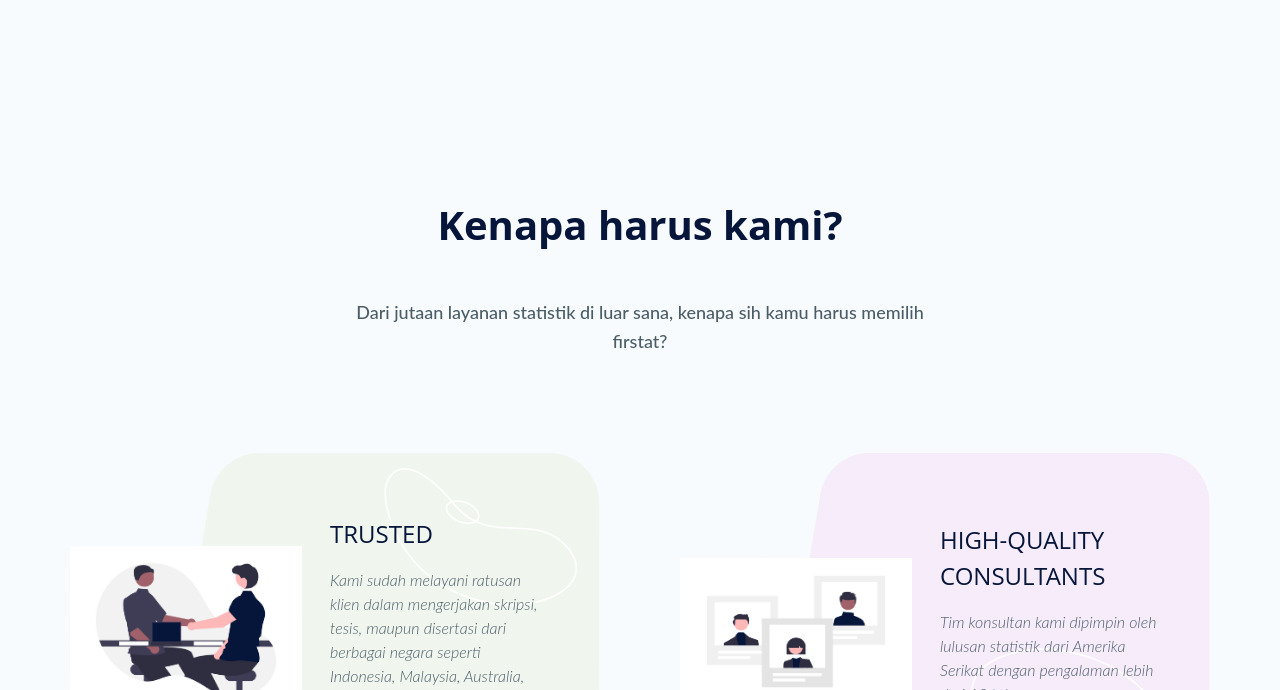
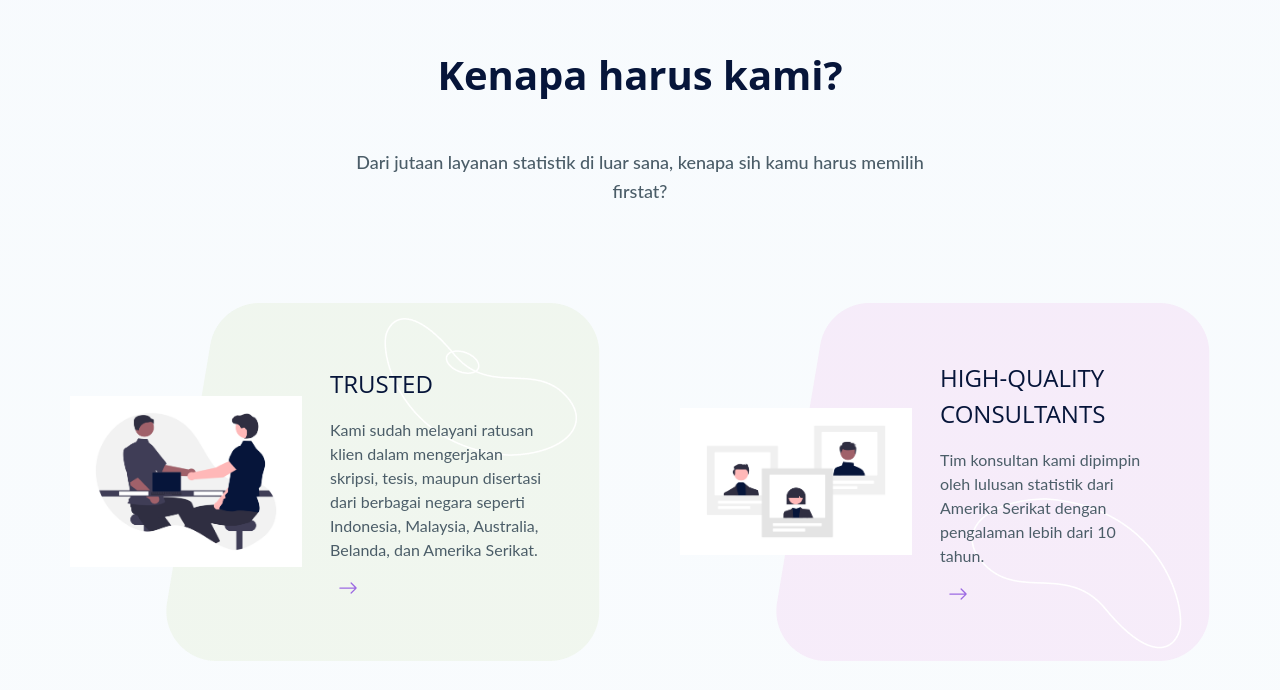
Before and after one commit to Farkhanariyasa/lanpage-ID, a React (Create React App) app: page / in a window 1280 px wide. Shown: the part 890-1580 px from the top of the page. Built offline with nearby package versions, Linux system fonts and the light colour scheme; the HTML template or start-up script is replaced by a standard one.

Commit message:
adjust font

```diff
--- a/src/components/Features.js
+++ b/src/components/Features.js
@@ -10,7 +10,7 @@ const Features = () => {
   // destructure features data
   const { title, subtitle, list } = featuresData;
   return (
-    <section className='my-[70px] xl:my-[150px]'>
+    <section className='mb-[70px] xl:mb-[100px]'>
       <div className='container mx-auto'>
         {/* text */}
       <div className='text-center pt-10 '>
@@ -60,7 +60,7 @@ const Features = () => {
                 {/* text */}
                 <div className='max-w-[220px]'>
                   <h3 className='h3 mb-4'>{title}</h3>
-                  <p className='font-light italic mb-4'>{description}</p>
+                  <p className='mb-4'>{description}</p>
                   {/* link & arrow */}
                   <div className='flex items-center gap-x-2 group'>
                     <a className='text-primary font-bold' href='#'>
```
